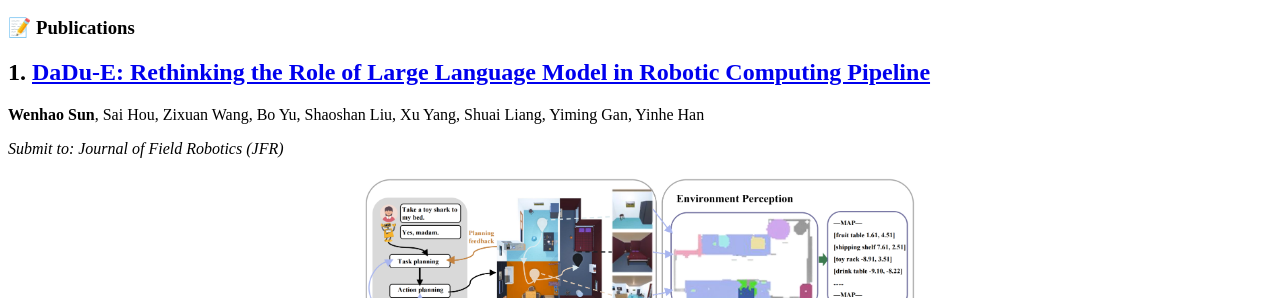
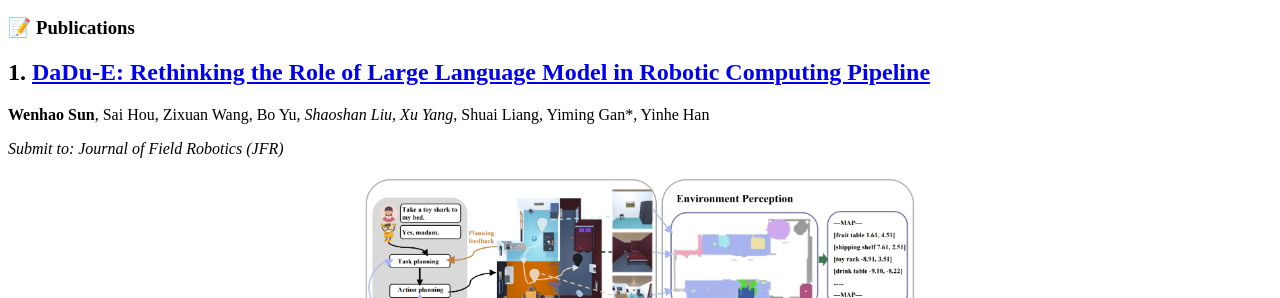
Before and after one commit to sun123-cmd/sun123-cmd.github.io, a Jekyll site: the page built from _pages/includes/pub.md, in a window 1280 px wide. Shown: the part 405-703 px from the top of the page. Built offline with Jekyll 4.4.1, drawn with Linux system fonts in a browser that asks for light colours; our own code applies the rules of GitHub Pages for plain Markdown files; some of the changed text lies outside the part shown.

Commit message:
Update pub.md

```diff
--- a/_pages/includes/pub.md
+++ b/_pages/includes/pub.md
@@ -3,7 +3,7 @@
 
 ## 1. [DaDu-E: Rethinking the Role of Large Language Model in Robotic Computing Pipeline](https://rlc-lab.github.io/dadu-e/)
 
-**Wenhao Sun**, Sai Hou, Zixuan Wang, Bo Yu, Shaoshan Liu, Xu Yang, Shuai Liang, Yiming Gan, Yinhe Han
+**Wenhao Sun**, Sai Hou, Zixuan Wang, Bo Yu*, Shaoshan Liu, Xu Yang*, Shuai Liang, Yiming Gan*, Yinhe Han
 
 *Submit to: Journal of Field Robotics (JFR)*
 
@@ -14,7 +14,7 @@
 ---
 ## 2. Aphelios: A Selective Lock-step Neural Processing Unit Design
 
- **Wenhao Sun**,Yiming Gan, Yuhui Hao, Yinhe Han,
+ **Wenhao Sun**, Yiming Gan*, Yuhui Hao, Yinhe Han*
 
 *Accepted by: GLSVLSI 2025*
 
@@ -26,7 +26,7 @@
 
 ## 3. [KARMA: Augmenting Embodied AI Agents with Long-and-short Term Memory Systems](https://arxiv.org/abs/2409.14908)
 
-Zixuan Wang, Bo Yu, Junzhe Zhao, **Wenhao Sun**, Sai Hou, Shuai Liang, Xing Hu, Yinhe Han, Yiming Gan
+Zixuan Wang, Bo Yu, Junzhe Zhao, **Wenhao Sun**, Sai Hou, Shuai Liang, Xing Hu, Yinhe Han, Yiming Gan*
 
 *Accepted by: ICRA 2025*
 
```
